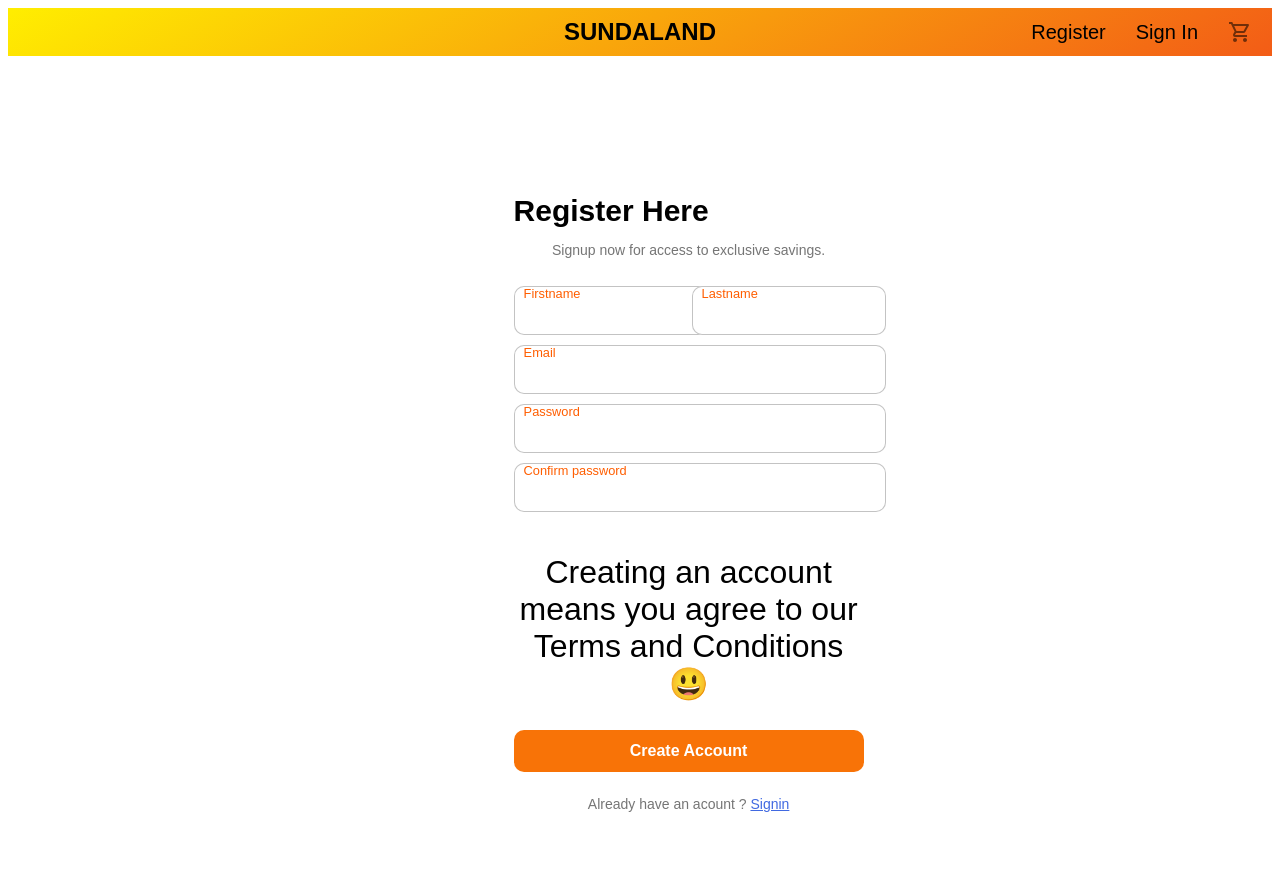
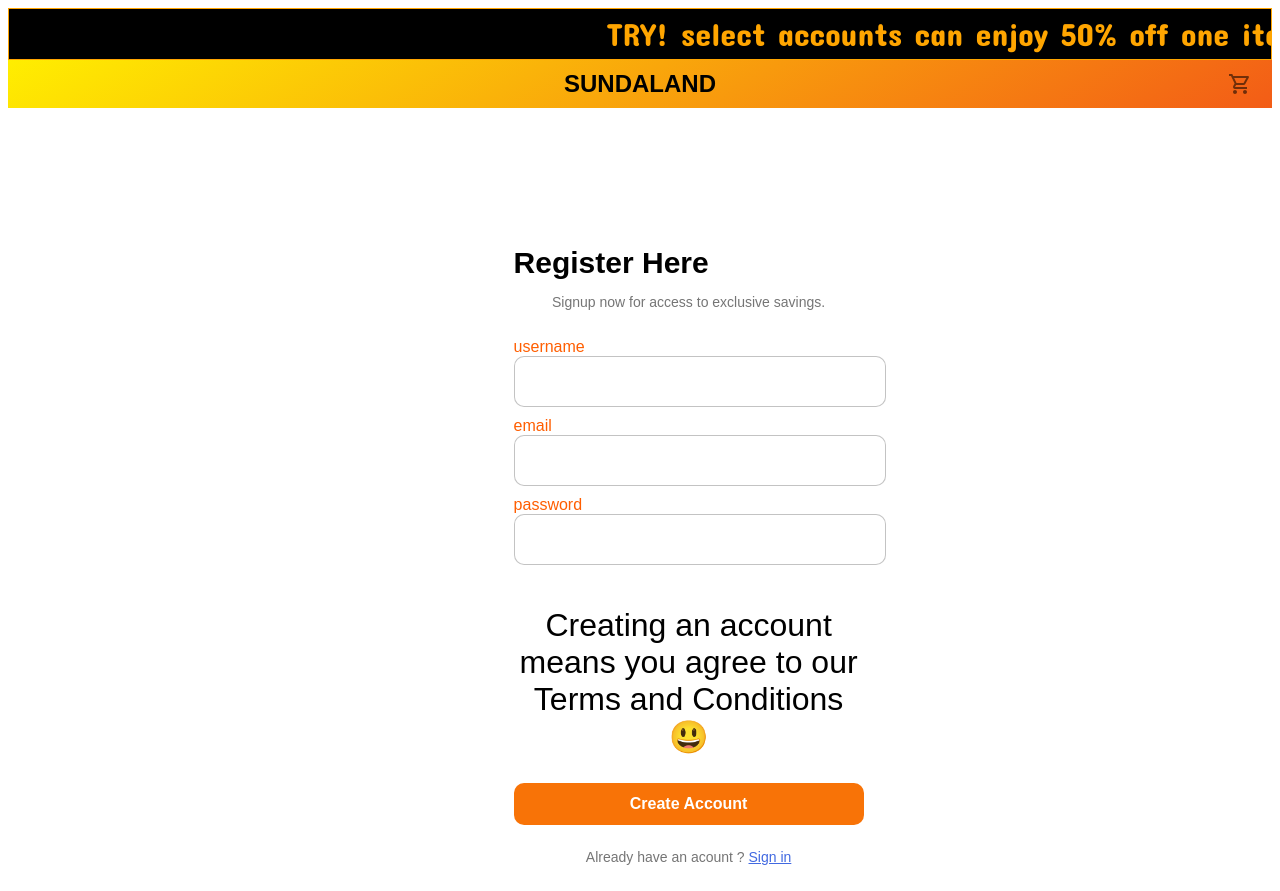
Before and after one commit to Theads1/sundaland, a React (Vite) app in the folder client/: page /register in a window 1280 px wide. Before the commit the page ends 838 px from the top, so only its background shows below. Built offline with nearby package versions, Linux system fonts and the light colour scheme; a web font is replaced by a local one.

Commit message:
moved navbar and sales bar

```diff
--- a/client/src/App.jsx
+++ b/client/src/App.jsx
@@ -1,34 +1,46 @@
 // import { useState } from 'react'
-import { BrowserRouter as Router, Route, Routes,} from "react-router-dom";
+import { BrowserRouter as Router, Route, Routes, Navigate} from "react-router-dom";
 
 
 import Cart from "./pages/Cart";
 import Details from "./pages/Details";
 import Login from "./components/user/Login";
+import Profile from "./components/user/Profile"
 import Register from "./components/user/Register";
 import Home from "./pages/Home";
 import Products from "./pages/Products";
+import { useState } from "react";
+import Navbar from "./components/homepage/Navbar";
+import Sales from "./components/homepage/Sales";
+
+function App() {
+  const [isAuthenticated, setIsAuthenticated] = useState(false);
+  const setAuth = boolean=>{
+    setIsAuthenticated(boolean);
+
+  }
 
 
-function App() {
 
   return (
 
     //how to say if not logged in - go to login
-    <>
     <Router>
+      <Sales/>
+      <Navbar/>
       <Routes>
         <Route exact path="/" element={<Home/>}/>
-        <Route path="/products/" element={<Products/>}/>
+        <Route exact path="/products/" element={<Products/>}/>
         <Route path="/products/:category" element={<Products/>}/>
         <Route path="/product/:id" element={<Details/>}/>
         <Route path="/cart" element={<Cart/>}/>
-        <Route path="/login" element={<Login/>}/>
-        <Route path="/register" element={<Register/>}/>
+        <Route exact path="/profile" element={!isAuthenticated? <Profile setAuth={setAuth}/>: <Navigate to="/login"/>} />
+        <Route exact path="/login" element={!isAuthenticated? <Login setAuth={setAuth}/> :<Navigate to="/profile"/>}/>
+       <Route exact path="/register" element={!isAuthenticated? <Register setAuth={setAuth}/>:<Navigate to="/login"/>}/>
+        {/* need profile path to direct, need to direct to login in not authenticatedor registered. need to direct to profile if authenticated.  */}
       </Routes>
     </Router>
 
-          </>
   )
 }
 
--- a/client/src/components/homepage/Navbar.jsx
+++ b/client/src/components/homepage/Navbar.jsx
@@ -1,11 +1,15 @@
 import Badge from '@mui/material/Badge';
 import ShoppingCartOutlinedIcon from '@mui/icons-material/ShoppingCartOutlined';
 import "./navbar.css"
+import {  useEffect } from 'react';
 import { useSelector } from 'react-redux';
 import { Link } from "react-router-dom"
 
-const Navbar = () => {
+const Navbar = ({setAuth}) => {
   const quantity = useSelector(state=>state.cart.quantity);
+
+  useEffect(()=>{
+  })
 
 
   return (
@@ -33,12 +37,27 @@ const Navbar = () => {
         </div>
         </Link>
         <div className='navRight'>
+        {/* <Link to={ `/login`} style={{color: 'black',textDecorationLine: 'none'}}>
         <span className='rightItem'>
-           Register
-        </span>
+        { 'Login'}
+
+            </span>
+        </Link> */}
+       {/* { setAuth?
+       <Link to={`/logout`} style={{color: 'black',textDecorationLine: 'none'}}>
+       <span className='rightItem'>
+         Logout
+           </span>
+       </Link>
+
+       :<Link to={`/login`} style={{color: 'black',textDecorationLine: 'none'}}>
         <span className='rightItem'>
-           Sign In
-        </span>
+          Login
+            </span>
+        </Link>
+
+      } */}
+
         <span className='rightItem'>
           <Link to={`/cart`}>
         <Badge badgeContent={quantity} color="primary">
--- a/client/src/components/user/Login.jsx
+++ b/client/src/components/user/Login.jsx
@@ -1,41 +1,77 @@
-import { Fragment } from "react"
+/* eslint-disable react/prop-types */
+import { Fragment, useState } from "react"
 import "./login.css"
-import Navbar from "../homepage/Navbar"
+import { Link } from "react-router-dom"
+
+const Login = ({setAuth}) => {
+
+  const [email, setEmail]= useState("");
+  const [password, setPassword]= useState("");
+  console.log(email,password)
 
 
-const Login = () => {
+
+ const handleSubmit = async(e)=>{
+  e.preventDefault();
+  const body = {email, password}
+
+    try {
+
+      const response = await fetch('http://localhost:5000/auth/login', {
+        method:"POST",
+        headers:{"Content-Type" : "application/json",
+        'Access-Control-Allow-Origin':'*',
+        'Access-Control-Allow-Methods':'POST'},
+        body: JSON.stringify(body)
+      })
+      const log = await response.json();
+      console.log(log)
+
+    localStorage.setItem("token", log.token);
+
+    setAuth(true);
+
+
+    } catch (error) {
+      console.log(error)
+
+    }
+
+  }
+
+
+
   return (
     <Fragment>
     <div className="login">
     <div className="logoContainer">
-        <Navbar/>
     </div>
  <div className="loginContainer">
     <div className="logTitle">Login </div>
-    <form className="form">
+    <form className="form" onSubmit={handleSubmit}>
       <p className="message">
       Happy Shopping 😃{" "}
       </p>
-
       <label>
-        <input className="input" type="email" placeholder="" required="" />
+        <input className="input" id="email" type="email" defaultValue={email} onChange={(e)=> setEmail(e.target.value)} />
         <span>Email</span>
       </label>
 
       <label>
         <input
           className="input"
+          id="password"
           type="password"
-          placeholder=""
-          required=""
+          defaultValue={password}
+          onChange={(e)=> setPassword(e.target.value)}
         />
         <span>Password</span>
       </label>
-      <button className="submit">Log In</button>
+      <button className="submit" > Log In</button>
       <a href="#">forgot password?</a>{" "}
 
       <p className="signin">
-        Don't have an account ? <a href="#">Create an account</a>{" "}
+        Don't have an account ? <Link to={`/register`}>Create an account</Link>{" "}
       </p>
     </form>
   </div>
--- a/client/src/components/user/Profile.jsx
+++ b/client/src/components/user/Profile.jsx
@@ -0,0 +1,10 @@
+
+const Profile = () => {
+  return (
+    <div>
+      <h1>Hello</h1>
+    </div>
+  )
+}
+
+export default Profile
--- a/client/src/components/user/Register.jsx
+++ b/client/src/components/user/Register.jsx
@@ -1,66 +1,96 @@
-import { Fragment } from "react"
+import { Fragment, useEffect, useState, } from "react"
 import "./register.css"
-import Navbar from "../homepage/Navbar"
-const Register = () => {
+import { Link } from "react-router-dom"
+const Register = ({setAuth}) => {
+
+
+  const [name, setName]= useState("");
+  const [email, setEmail]= useState("");
+  const [password, setPassword]= useState("");
+
+
+
+console.log(name, email, password)
+
+
+const handleSubmit = async (e)=>{
+  e.preventDefault();
+  const body = {email, name, password}
+  try {
+    const response = await fetch('http://localhost:5000/auth/register', {
+    method:"POST",
+    headers:{"Content-Type" : "application/json",
+    'Access-Control-Allow-Origin':'*',
+    'Access-Control-Allow-Methods':'POST'},
+    body: JSON.stringify(body),
+    })
+
+    const regi = await response.json();
+    console.log(regi);
+
+
+    localStorage.setItem("token", regi.token);
+    setAuth(true);
+
+
+  } catch (error) {
+    console.log(error);}
+
+}
+
   return (
     <Fragment>
       <div className="register">
         <div className="logoContainer">
-            <Navbar/>
         </div>
         <div className="registerContainer">
           <div className="regTitle">Register Here</div>
-        <form className="form">
+          <form className="form" onSubmit={handleSubmit} >
+
             <p className="message">
-            Signup now for access to exclusive savings.{" "}
+              Signup now for access to exclusive savings.
             </p>
-          <div className="flex">
-            <label>
-              <input className="input" type="text" placeholder="" required="" />
-              <span>Firstname</span>
+            <label>   username
+            <input
+                className="input"
+                id="user"
+                type="usename"
+                defaultValue={name}
+                onChange={e=>setName(e.target.value)}
+              />
               </label>
 
-            <label>
-              <input className="input" type="text" placeholder="" required="" />
-              <span>Lastname</span>
-            </label>
-          </div>
-
-          <label>
-            <input className="input" type="email" placeholder="" required="" />
-            <span>Email</span>
+            <label>    email
+              <input
+              className="input"
+                type="email"
+                id="email"
+                defaultValue={email}
+                onChange={e=>setEmail(e.target.value)}
+              />
                </label>
 
-          <label>
+            <label>   password
+
               <input
                 className="input"
                 type="password"
-              placeholder=""
-              required=""
+                id="pass"
+                defaultValue={password}
+                onChange={e=>setPassword(e.target.value)}
               />
-            <span>Password</span>
-          </label>
-          <label>
-            <input
-              className="input"
-              type="password"
-              placeholder=""
-              required=""
-            />
-            <span>Confirm password</span>
               </label>
             <p className="agreement">
               Creating an account means you agree to our Terms and Conditions 😃
             </p>
             <button className="submit">Create Account</button>
             <p className="signin">
-            Already have an acount ? <a href="#">Signin</a>{" "}
+              Already have an acount ? <Link to={`/login`}>Sign in</Link>
             </p>
           </form>
         </div>
       </div>
     </Fragment>
-
   );
 }
 
--- a/client/src/components/user/register.css
+++ b/client/src/components/user/register.css
@@ -58,40 +58,14 @@
 
   .form label {
     position: relative;
+    color: rgb(255, 94, 1);
+
+  }
+  input{
+    border-radius: 10px;
+   font-size: 15px;
   }
 
-  .form label .input {
-    width: 100%;
-    padding: 17px 10px 15px 10px;
-    outline: 0;
-    border: 1px solid rgba(105, 105, 105, 0.397);
-    border-radius: 10px;
-  }
-
-  .form label .input + span {
-    position: absolute;
-    left: 10px;
-    top: 18px;
-    color: grey;
-    font-size: 0.9em;
-    cursor: text;
-    transition: 0.3s ease;
-  }
-
-  .form label .input:placeholder-shown + span {
-    top: 15px;
-    font-size: 0.9em;
-  }
-
-  .form label .input:focus + span,.form label .input:valid + span {
-    top: 0px;
-    font-size: 0.8em;
-    font-weight: 500;
-  }
-
-  .form label .input:valid + span {
-    color: rgb(255, 94, 1);
-  }
 
   .submit {
     border: none;
--- a/client/src/pages/Cart.jsx
+++ b/client/src/pages/Cart.jsx
@@ -1,7 +1,5 @@
 /* eslint-disable react/jsx-key */
 import "../components/user/cart.css"
-import Sales from '../components/homepage/Sales'
-import Navbar from "../components/homepage/Navbar"
 import { Fragment } from "react"
 import { useSelector } from "react-redux"
 
@@ -11,8 +9,6 @@ const Cart = (product) => {
     const cart = useSelector(state=>state.cart)
   return (
     <Fragment>
-        <Sales/>
-        <Navbar/>
         <div className="cartCont">
             <div className="cartWrapper">
                 <h1 className="cartTitle">
--- a/client/src/pages/Details.jsx
+++ b/client/src/pages/Details.jsx
@@ -1,6 +1,5 @@
 /* eslint-disable no-undef */
 import "../components/products/singleItem.css"
-import Navbar from "../components/homepage/Navbar"
 // import Merch from "../components/products/Merch";
 import { useEffect, useState } from "react";
 import { useLocation, Link } from "react-router-dom";
@@ -48,7 +47,6 @@ const addToCart =()=>{
 
   return (
     <div className="detailCont">
-      <Navbar />{" "}
       <div>
         <Link to={`/products`}>
         <i className="fa fa-arrow-left" aria-hidden="true">
--- a/client/src/pages/Home.jsx
+++ b/client/src/pages/Home.jsx
@@ -1,15 +1,12 @@
 import { Fragment } from 'react'
 import Categories from '../components/homepage/Categories'
 import Central from '../components/homepage/Central'
-import Navbar from '../components/homepage/Navbar'
-import Sales from '../components/homepage/Sales'
+
 
 const Home = () => {
   return (
     <Fragment>
     <div className='homepage'>
-    <Sales />
-    <Navbar/>
     <Central/>
     <Categories/>
     </div>
--- a/client/src/pages/Products.jsx
+++ b/client/src/pages/Products.jsx
@@ -1,13 +1,9 @@
-import Navbar from '../components/homepage/Navbar'
-import Sales from '../components/homepage/Sales'
 import Merch from '../components/products/Merch'
 import Sidebar from '../components/products/Sidebar'
 
 const Products = () => {
   return (
      <div className='navbarcontainer'>
-      <Sales/>
-        <Navbar/>
         <Merch/>
         <Sidebar/>
         </div>
```
Lines whose indentation alone changed are shown as unchanged.
